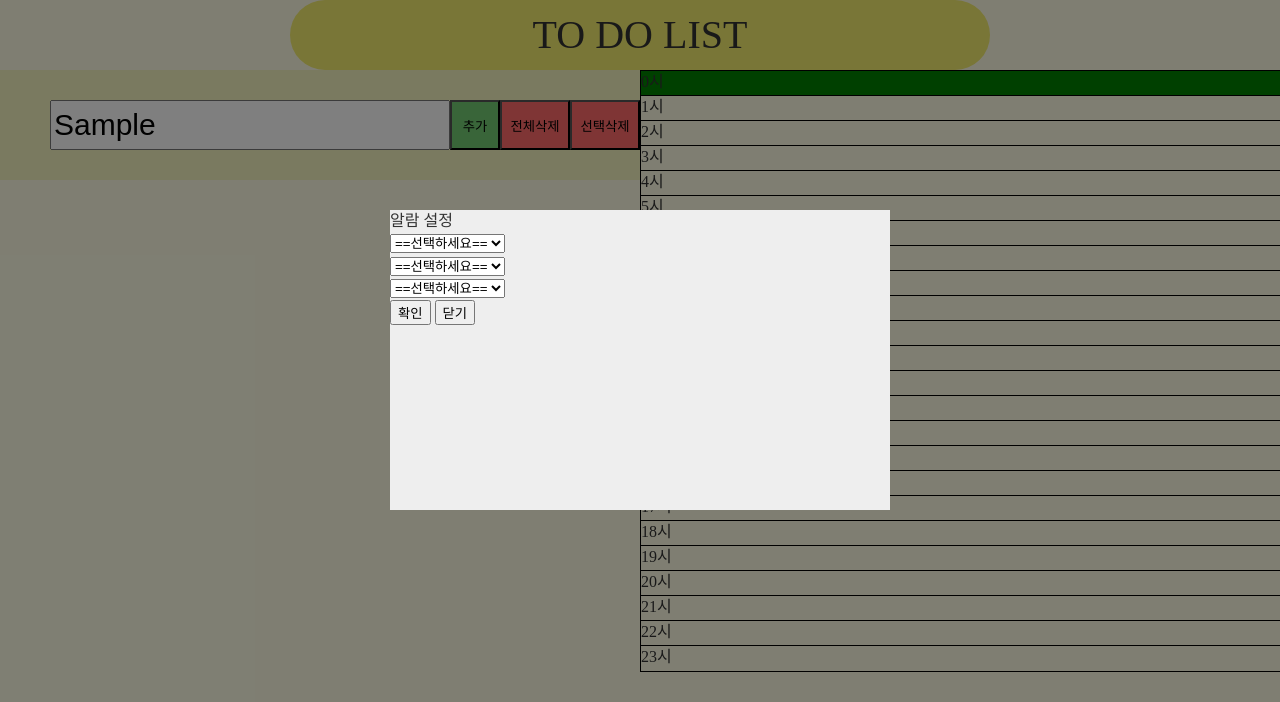
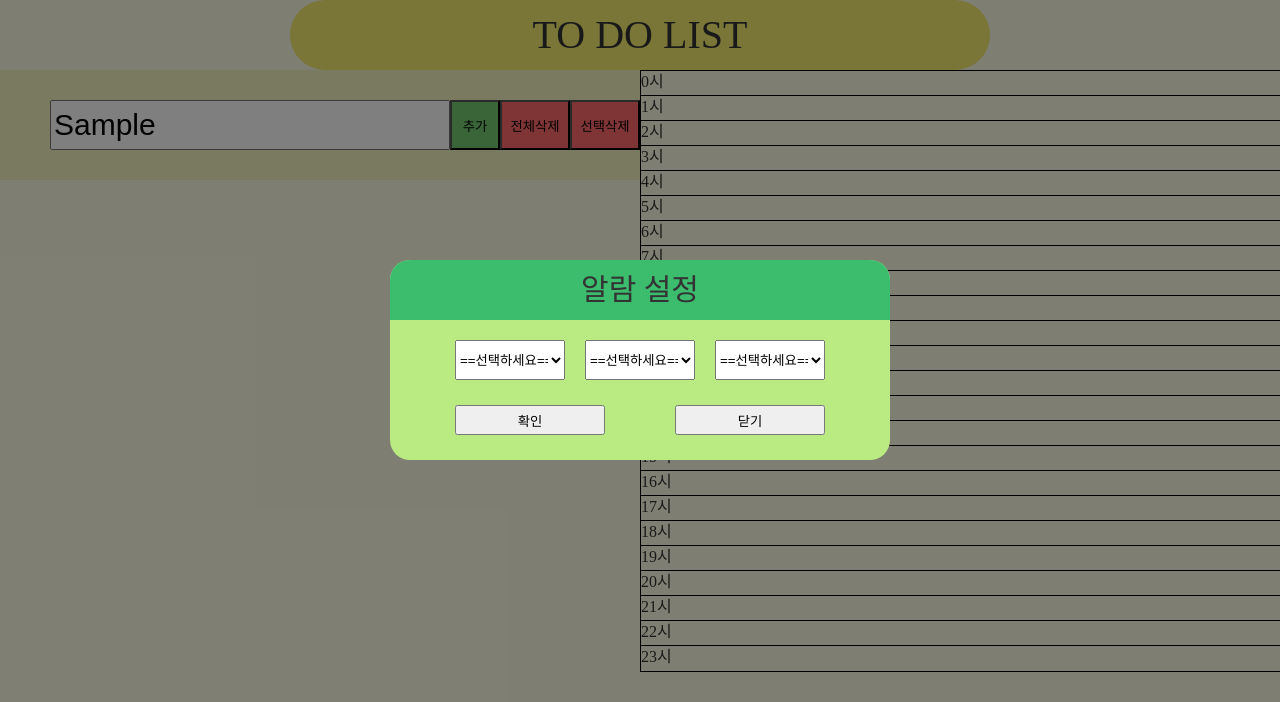
Before and after one commit to kim-seon-jae/TO-DO-LIST-HTML-CSS-JS-, a plain HTML site: page index.html in a window 1280 px wide. Both pictures are taken after typing "Sample" into the empty fields and a click on the button "추가". Drawn offline with nearby package versions, Linux system fonts and the light colour scheme.

Commit message:
ADD calender

```diff
--- a/main.css
+++ b/main.css
@@ -108,17 +108,7 @@ section {
 } */
 
 
-/* select {
-  text-align-last: center;
-  justify-content: center;
-}
-.input #hour,
-.input #minite,
-.input #second {
-  width: 110px;
-  height: 30px;
 
-} */
 /* .right {
   width: 50%;
 
@@ -142,20 +132,17 @@ section {
   border-bottom: none;
 }
 
-.hour0 {
-  background-color: green;
-}
-
 /* 모달창 */
 .modal_wrap {
   display: none;
   width: 500px;
-  height: 300px;
+  height: 200px;
   position: absolute;
   top: 45%;
   left: 50%;
   transform: translate(-50%,-50%);
-  background: #eee;
+  background: rgb(186, 235, 130);
+  border-radius:  20px 20px 20px 20px;
   z-index: 2;
 }
 
@@ -170,3 +157,53 @@ section {
   left: 0;
   z-index: 1;
 }
+
+.modal_title {
+  position: absolute;
+  height: 60px;
+  left: 50%;
+  transform: translate(-50%);
+  font-size: 30px;
+  background-color: rgb(59, 189, 109);
+  width: 100%;
+  border-radius: 20px 20px 0 0 ;
+  display: flex;
+  justify-content: center;
+  align-items: center;
+  font-size: 30px;
+
+}
+
+.modal_setting {
+  display: flex;
+  position: absolute;
+  top: 70px;
+  left: 50%;
+  transform: translate(-50%);
+}
+
+/* select {
+  text-align-last: center;
+  justify-content: center;
+} */
+#hour,
+#minite,
+#second {
+  width: 110px;
+  height: 40px;
+  margin: 10px;
+}
+
+#modal_btn,
+#modal_close_btn {
+  position: absolute;
+  top: 145px;
+  width: 150px;
+  height: 30px;
+}
+#modal_btn {
+  left: 65px
+}
+#modal_close_btn {
+  right: 65px;
+}
--- a/main.js
+++ b/main.js
@@ -30,8 +30,13 @@ let helpindex = 0;
 
 // 추가버튼 누르면 모달창 열리기
 inputBtnEl.addEventListener('click',function(){
-  document.querySelector('.modal_wrap').style.display = 'block'
-  document.querySelector('.black_bg').style.display = 'block'
+  if(inputTextEl.value.length === 0){
+    alert('값을 입력해 주세요')
+    return
+  } else {
+    document.querySelector('.modal_wrap').style.display = 'block'
+    document.querySelector('.black_bg').style.display = 'block'
+  }
 })
 // 모달창 안 닫기버튼 누르면 닫히기
 modalBtnCloseEl.addEventListener('click', function() {
@@ -126,8 +131,10 @@ modalBtnEl.addEventListener('click',function () {
     if(alarmTime > 0) {
       setTimeout(function() {
         audio.play()
+      },alarmTime - 1000)
+      setTimeout(function() {
         alert(outputDataEl.textContent)
-      },alarmTime)
+      },alarmTime - 1000)
     } else {
       setTimeout(function() {
         audio.play()
@@ -136,11 +143,6 @@ modalBtnEl.addEventListener('click',function () {
     }
 
   }
-
-
-  // setTimeout(()=>{
-  //   alert(outputDataEl.textContent)
-  // },alarmTime)
 
   console.log("hour : ", hour ,"minite : ", minite, "second : ", second, "sum : ", hour + minite + second)
 
@@ -151,11 +153,20 @@ modalBtnEl.addEventListener('click',function () {
 
   console.log("hour : ", alarmTimeHour.value, "minite : ", alarmTimeMinite.value, "second : ", alarmTimeSecond.value )
 
-
+  // 추가 완료후 모달창 닫기
   document.querySelector('.modal_wrap').style.display = 'none'
   document.querySelector('.black_bg').style.display = 'none'
+
+
+  // 캘린더에 알람시간 표시하기
+  if(alarmTimeHour !== 'none') {
+    let data = '.'+'hour'+alarmTimeHour.value
+    let calender = document.querySelector(data)
+    calender.textContent = inputTextEl.value
+    calender.style.backgroundColor = "#f9f5ad";
   }
-  else {
+
+  } else {
     alert("동일한 내용이 있습니다.")
   }
 })
```
Also changed, not shown: index.html (line endings or trailing spaces).
